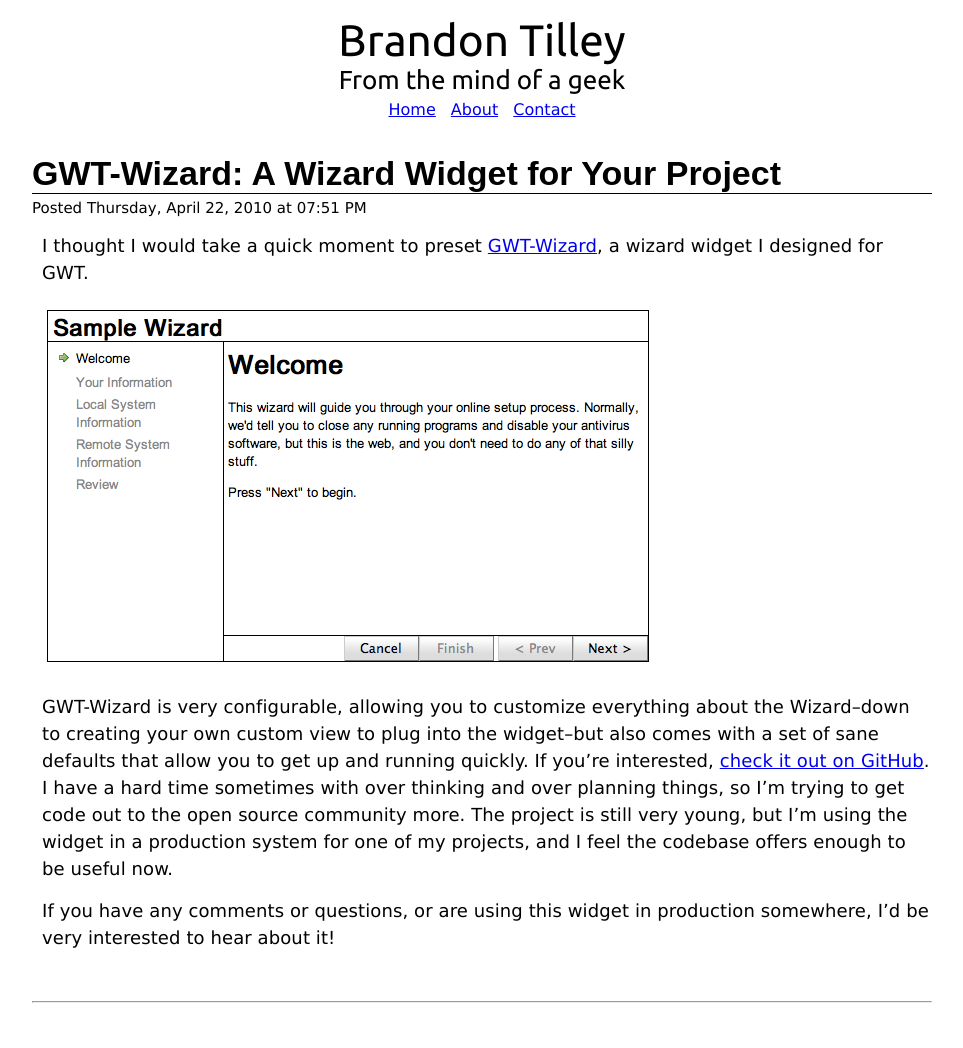
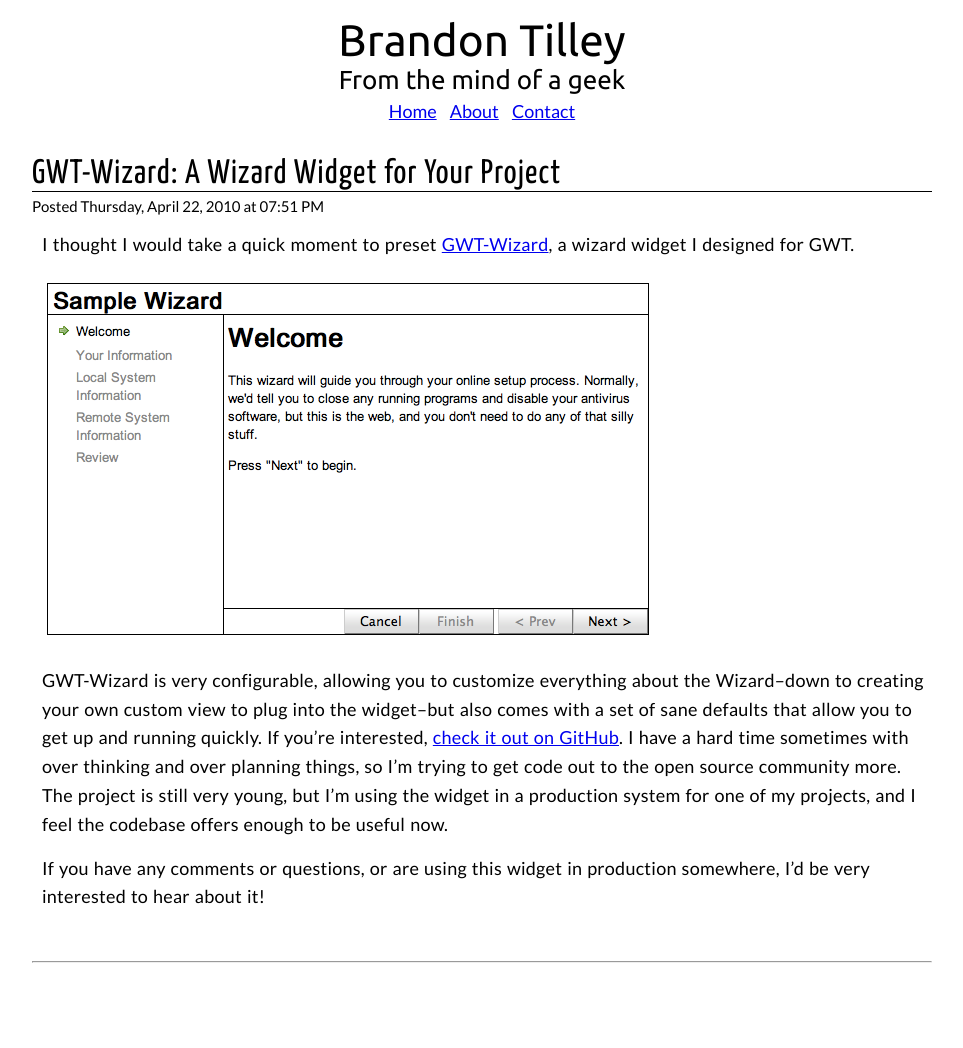
Before and after one commit to BinaryMuse/michelletilley-blog, a Jekyll site: the page built from _posts/2010-04-22-gwt-wizard-a-wizard-widget-for-your-project.markdown, in a window 1280 px wide. Shown: the whole page, without its empty margins (158-1121 px from the left). Built offline with Jekyll 4.4.1, drawn with Linux system fonts in a browser that asks for light colours; some web fonts are replaced; comment, search, counter and statistics services are not loaded; after the commit the page ends 1008 px from its top, so only the background shows below that.

Commit message:
More font changes. Stupid windows.

```diff
--- a/_layouts/default.html
+++ b/_layouts/default.html
@@ -5,7 +5,7 @@
   <link rel="alternate" type="application/atom+xml" title="brandontilley.com Atom Feed" href="/atom.xml" />
   <link rel="stylesheet" href="/styles/site.css" type="text/css" />
   <link rel="stylesheet" href="/styles/code.css" type="text/css" />
-  <link href='http://fonts.googleapis.com/css?family=Ubuntu|Cuprum' rel='stylesheet' type='text/css' />
+  <link href='http://fonts.googleapis.com/css?family=Ubuntu|Lato|Yanone Kaffeesatz' rel='stylesheet' type='text/css' />
 </head>
 <body>
 <div id="container">
--- a/styles/site.css
+++ b/styles/site.css
@@ -10,12 +10,12 @@
 body {
   margin: 0;
   padding: 0;
-  font-family: corbel, 'lucida grande', helvetica, sans-serif;
+  font-family: 'Lato', corbel, 'lucida grande', helvetica, sans-serif;
   margin-bottom: 50px;
 }
 
 .when {
-  font-family: corbel, 'lucida grande', helvetica, sans-serif;
+  font-family: 'Lato', corbel, 'lucida grande', helvetica, sans-serif;
   font-size: 15px;
   margin-bottom: 15px;
 }
@@ -61,6 +61,7 @@
   display: inline;
   margin-left: 5px;
   margin-right: 5px;
+  font-size: 18px;
 }
 
 div#home ul.posts {
@@ -92,17 +93,20 @@
 }
 
 div.post h1.title {
-  font-family: 'Cuprum', arial, sans-serif;
+  font-family: 'Yanone Kaffeesatz', arial, sans-serif;
   font-size: 34px;
   border-bottom: 1px solid black;
   margin-bottom: 3px;
+  font-weight: normal;
+  letter-spacing: 1.2;
 }
 
 div.post div.content {
   padding-left: 10px;
   font-size: 18px;
-  line-height: 1.5;
-  letter-spacing: 0.1px;
+  line-height: 1.6;
+  letter-spacing: 0.25px;
+  word-spacing: 1.2;
 }
 
 div.post div.content h1 {
@@ -118,6 +122,13 @@
 div.post div.content p, div.post div.content blockquote {
   margin-top: 10px;
   margin-bottom: 15px;
+}
+
+div.post div.content h1, div.post div.content h2, div.post div.content h3,
+div.post div.content h4, div.post div.content h5, div.post div.content h6 {
+  font-family: 'Yanone Kaffeesatz', arial, sans-serif;
+  font-weight: normal;
+  letter-spacing: 1.2;
 }
 
 .CodeRay {
```
